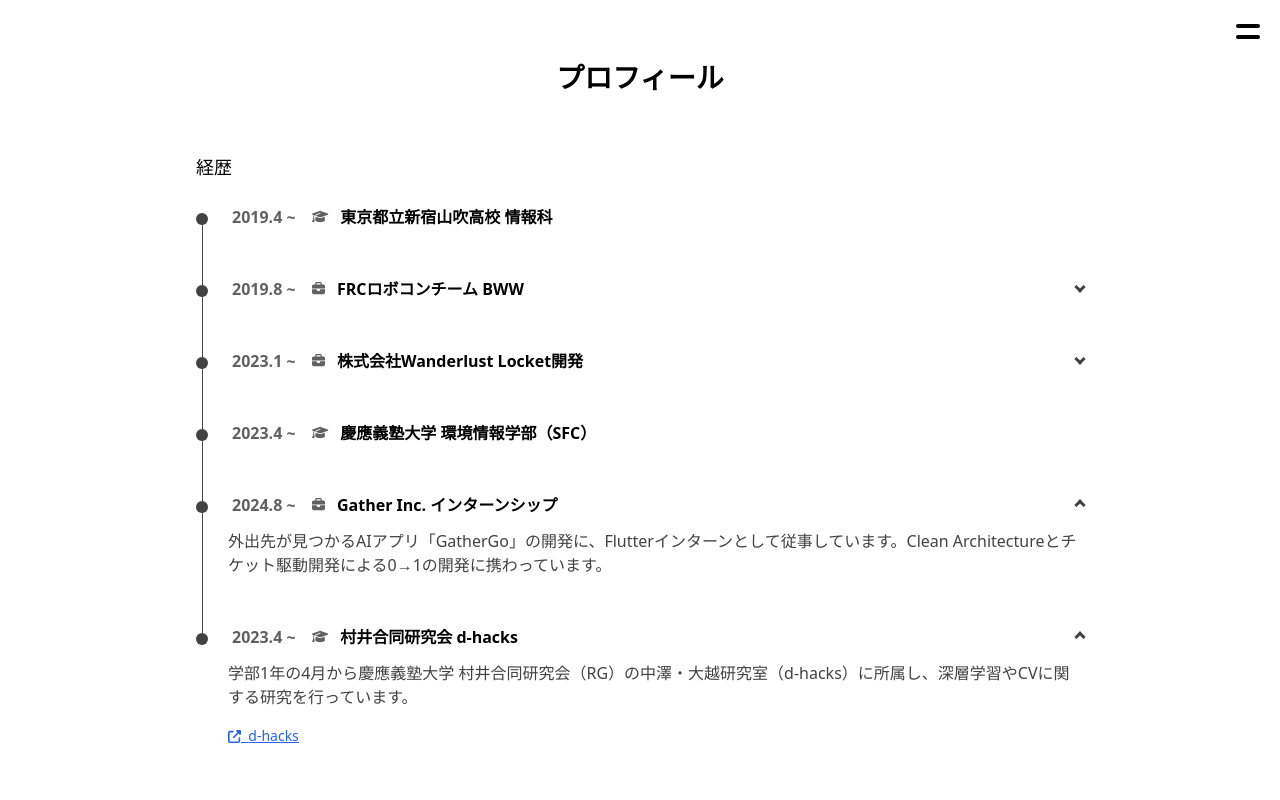
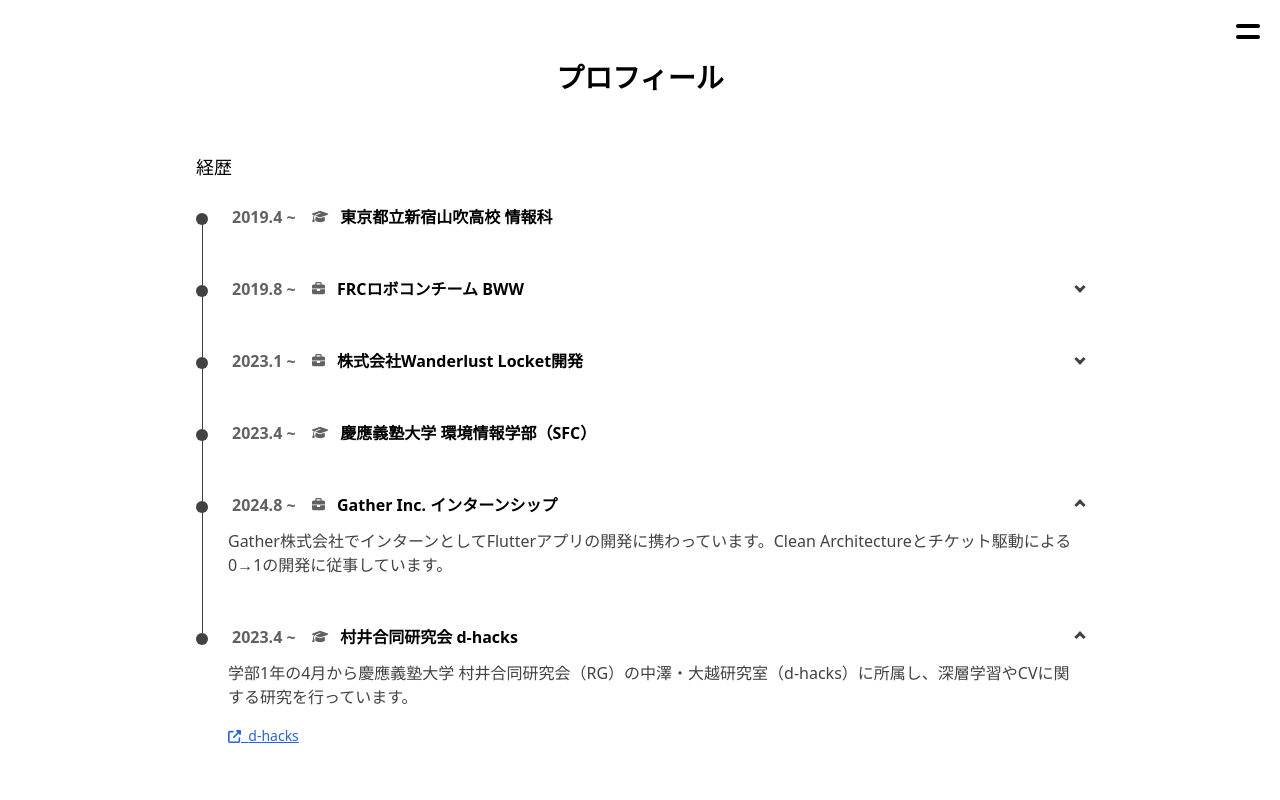
Before and after one commit to sakusaku3939/my-page, a Next.js app: page /profile in a window 1280 px wide. Shown: the top 800 px of the page. Built offline with nearby package versions, Linux system fonts and the light colour scheme.

Commit message:
Update a timeline text

```diff
--- a/src/pages/profile/index.tsx
+++ b/src/pages/profile/index.tsx
@@ -38,7 +38,7 @@ const Index = () => {
           </TimeLineItem>
           <TimeLineItem date="2023.4 ~" icon={faGraduationCap} title="慶應義塾大学 環境情報学部（SFC）" />
           <TimeLineItem date="2024.8 ~" icon={faBriefcase} title="Gather Inc. インターンシップ" open={true}>
-            外出先が見つかるAIアプリ「GatherGo」の開発に、Flutterインターンとして従事しています。Clean Architectureとチケット駆動開発による0→1の開発に携わっています。
+            Gather株式会社でインターンとしてFlutterアプリの開発に携わっています。Clean Architectureとチケット駆動による0→1の開発に従事しています。
           </TimeLineItem>
           <TimeLineItem date="2023.4 ~" icon={faGraduationCap} title="村井合同研究会 d-hacks" open={true}>
             学部1年の4月から慶應義塾大学 村井合同研究会（RG）の中澤・大越研究室（d-hacks）に所属し、深層学習やCVに関する研究を行っています。
```
